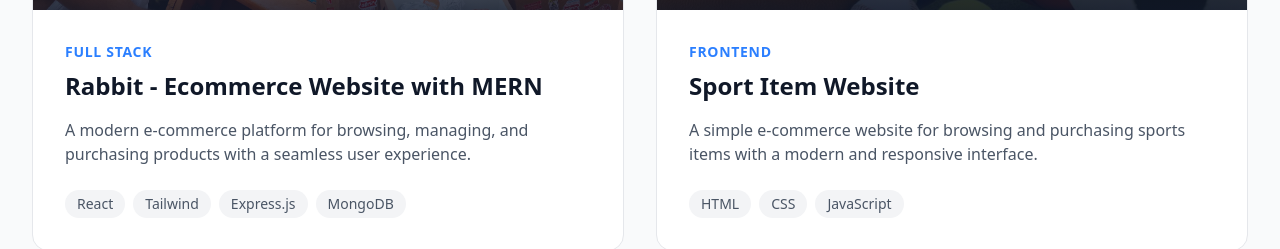
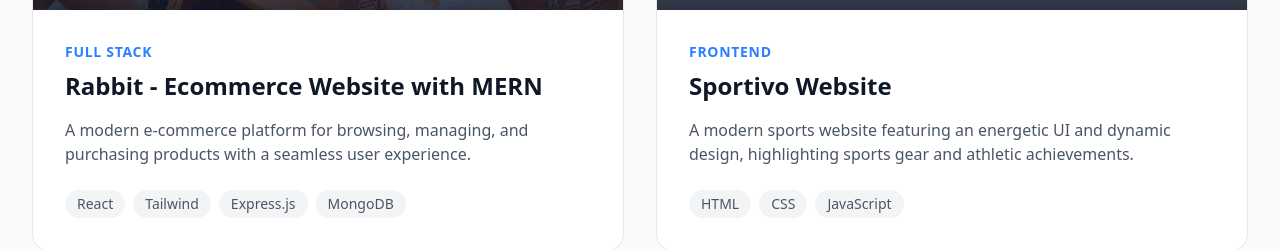
Before and after one commit to Dilsha0412/Myportfolio, a React (Vite) app: page / in a window 1280 px wide. Shown: the part 3343-3592 px from the top of the page. Built offline with nearby package versions, Linux system fonts and the light colour scheme; grey boxes are pictures that could not be loaded.

Commit message:
Develop the project page

```diff
--- a/src/data/portfolioData.js
+++ b/src/data/portfolioData.js
@@ -1,7 +1,7 @@
 import cvPdf from '../assets/Dilsha\'s CV.pdf.pdf';
 import rabbitEcommerceImg from '../assets/rabbit-ecommerce.png';
 import coffeeShopImg from '../assets/coffee-shop.png';
-import sportItemsImg from '../assets/sport-items.png';
+import sportivoImg from '../assets/sportivo.png';
 
 export const heroData = {
   greeting: "WELCOME TO MY PORTFOLIO",
@@ -88,12 +88,12 @@ export const projectsData = {
     },
     {
       id: 2,
-      title: "Sport Item Website",
+      title: "Sportivo Website",
       category: "Frontend",
-      description: "A simple e-commerce website for browsing and purchasing sports items with a modern and responsive interface.",
-      image: sportItemsImg,
+      description: "A modern sports website featuring an energetic UI and dynamic design, highlighting sports gear and athletic achievements.",
+      image: sportivoImg,
       tech: ["HTML", "CSS", "JavaScript"],
-      githubUrl: "https://github.com/Dilsha0412/Sport-Item-Website-Frontend.git",
+      githubUrl: "https://github.com/Dilsha0412/Sportivo-Website",
       //liveUrl: "https://example.com"
     },
     {
```
Also changed, not shown: src/assets/sport-items.png (deleted), 1 other file (tests, documents, lock files or other folders).
